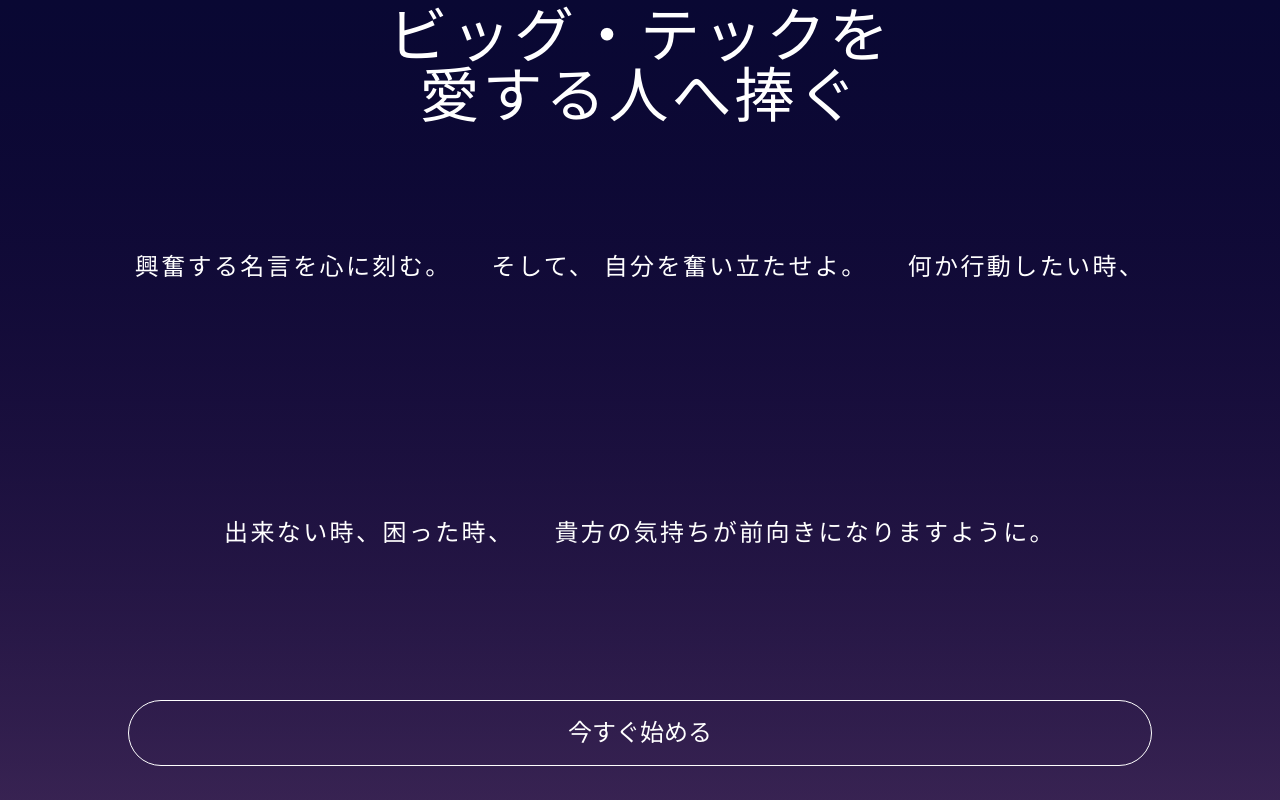
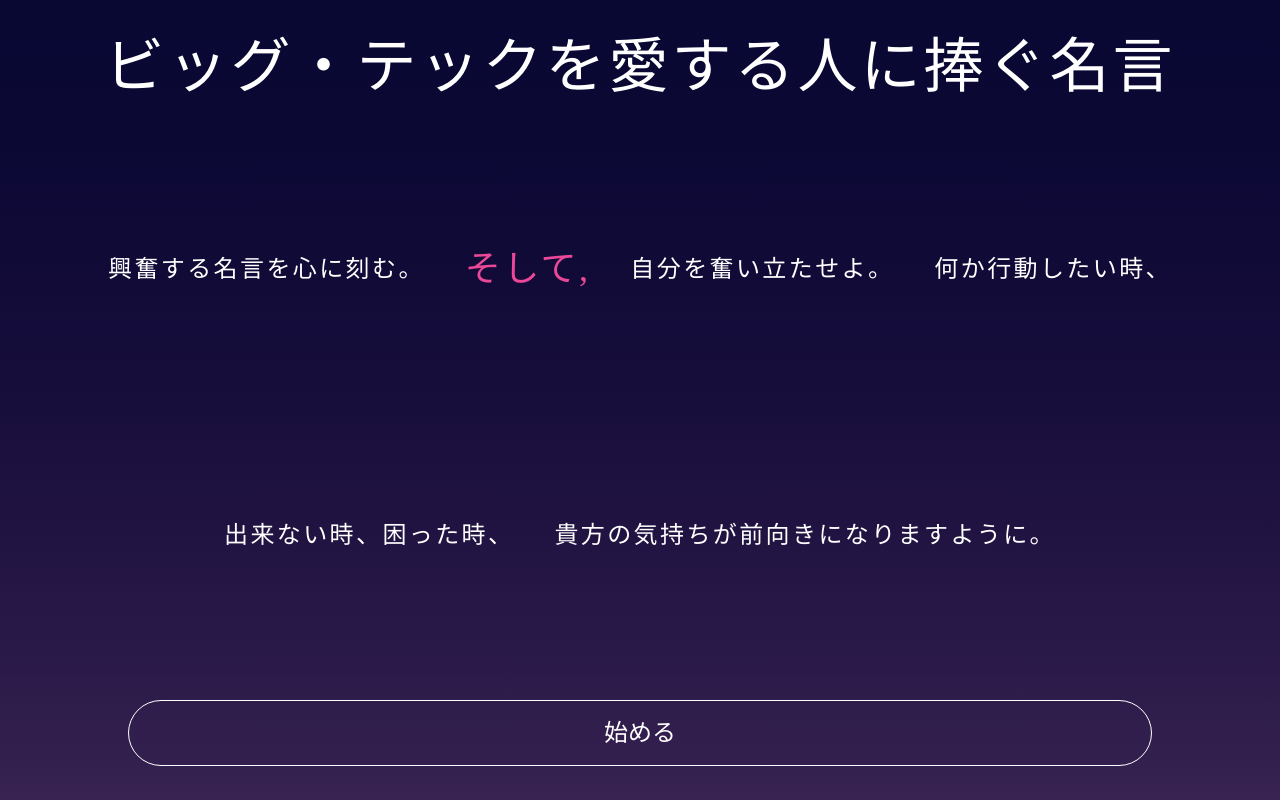
Before and after one commit to YuukiKawabata/gafam-app, a Next.js app: page / in a window 1280 px wide. Built offline with nearby package versions, Linux system fonts and the light colour scheme.

Commit message:
仕様変更

```diff
--- /dev/null
+++ b/components/Button.js
@@ -0,0 +1,7 @@
+export function Button(props) {
+  return (
+    <div className="h-1/6 flex justify-center items-center">
+      <button className="button block sm:text-2xl">{props.text}</button>
+    </div>
+  );
+}
--- /dev/null
+++ b/components/Inside.js
@@ -0,0 +1,12 @@
+export function Inside() {
+  return (
+    <div className="h-4/6 text-center leading-10 text-lg tracking-widest flex flex-wrap justify-center items-center sm:text-2xl">
+      <p className="p-5">興奮する名言を心に刻む。</p>
+      <p className="p-5 text-4xl text-pink-500">そして,</p>
+      <p className="p-5">自分を奮い立たせよ。</p>
+      <p className="p-5">何か行動したい時、</p>
+      <p className="p-5">出来ない時、困った時、</p>
+      <p className="p-5">貴方の気持ちが前向きになりますように。</p>
+    </div>
+  );
+}
--- /dev/null
+++ b/components/Title.js
@@ -0,0 +1,8 @@
+export function Title(props) {
+  return (
+      <div className="h-1/6 text-4xl text-center tracking-wider flex justify-center items-center sm:text-6xl">
+        <h1 className="">{props.text}
+        </h1>
+      </div>
+  );
+}
--- a/pages/answer.js
+++ b/pages/answer.js
@@ -1,14 +1,41 @@
 import Link from "next/link";
-import { data } from "./components/data";
+import { Button } from "../components/Button";
 
 export default function answer() {
-  const lists = data.Lists;
-  let number = Math.floor(Math.random() * 4);
-  // console.log(lists[number].name);
-  // console.log(lists[number].value);
-  // console.log(number);
+
+  //名言のリスト
+  const lists =
+    [
+      {
+        name: "スティーブ・ジョブズ",
+        value:
+        "もし今日が人生最後の日だとしたら、今やろうとしていることは本当に自分のやりたいことだろうか？",
+      },
+      {
+        name: "スティーブ・ジョブズ",
+        value: "一つのことを、一生やり続けられると確信する日がくる",
+      },
+      {
+        name: "スティーブ・ジョブズ",
+        value: "重要なことに集中する唯一の方法は「ノー」と言うことだ",
+      },
+      {
+        name: "スティーブ・ジョブズ",
+        value:
+        "顧客はより幸せでよりよい人生を夢見ている。製品を売ろうとするのではなく、彼らの人生を豊かにするのだ",
+      },
+      {
+        name: "スティーブ・ジョブズ",
+        value: "ハングリーであれ。愚か者であれ。",
+      }
+  ];
+
+  //ランダムな数字を出して、数字を元に名言を出す
+  const number = Math.floor(Math.random() * 4);
+
   const name = lists[number].name;
-  const value = lists[number].value;
+  const content = lists[number].value;
+  //リロードするとエラーになる
 
   return (
     <div className="h-screen w-screen justify-center items-center">
@@ -16,18 +43,12 @@ export default function answer() {
         <h1>{name}</h1>
       </div>
       <div className="h-4/6 text-center leading-10 text-lg tracking-widest flex flex-wrap justify-center items-center sm:text-2xl">
-        <p className="">{value}</p>
+        <p className="">{content}</p>
       </div>
 
       <Link href="/">
-        <div className="h-1/6 flex justify-center items-center">
-          <button className="button block sm:text-2xl">最初に戻る</button>
-        </div>
+        <Button text="TOPに戻る"/>
       </Link>
     </div>
   );
 }
-
-export async function getStaticProps() {
-  return { props: { data } };
-}
--- a/pages/components/data.js
+++ /dev/null
@@ -1,47 +0,0 @@
-export const data = {
-  Lists: [
-    {
-      name: "スティーブ・ジョブズ",
-      value:
-        "もし今日が人生最後の日だとしたら、今やろうとしていることは本当に自分のやりたいことだろうか？",
-    },
-    {
-      name: "スティーブ・ジョブズ",
-      value: "一つのことを、一生やり続けられると確信する日がくる",
-    },
-    {
-      name: "スティーブ・ジョブズ",
-      value: "重要なことに集中する唯一の方法は「ノー」と言うことだ",
-    },
-    {
-      name: "スティーブ・ジョブズ",
-      values:
-        "顧客はより幸せでよりよい人生を夢見ている。製品を売ろうとするのではなく、彼らの人生を豊かにするのだ。",
-    },
-    {
-      name: "スティーブ・ジョブズ",
-      values: "ハングリーであれ。愚か者であれ。"
-    },
-  ],
-};
-
-// {
-//     "name": "ティム・クック",
-//     "result":[
-//         "盲目の人にとっても、私達のデバイスが使いやすいものになるように働いている時、私は投資利益率のことなんて全く考えていない",
-//         "彼から受けた最も偉大な教訓は、人生の楽しみは、冒険の中にあるということ",
-//         "ジョブズのようであれという目標を、私は決して持っていない。なぜなら、私は私でしかあり得ないから",
-//         "もし「アップルのCEOがゲイだ」と耳にすることで、自分が何者であるかともがき苦しんでいる誰かを助けることができるのなら。そして、孤独を感じている人の心を和ら、自分たちの平等を主張する人々を勇気づけることができるのなら、私のプライバシーを捧げる価値は十分にある",
-//         "あなたという人間は、あなたが作り上げたもので決まる"]
-// },
-// {
-//     "name":"グーグル共同創業者ラリー・ペイジ",
-//     "result":[
-//         "「そんなバカなことはできない」と誰もが思うことならば、競争相手はいないも同然だ",
-//         "アイデアに価値はない。それを実行できてはじめて価値になる",
-//         "大胆な挑戦の末での失敗ならば、問題ではない",
-//         "イノベーションは小さなグループから起こる",
-//         ""
-//     ]
-
-// }
--- a/pages/index.js
+++ b/pages/index.js
@@ -1,5 +1,8 @@
 import Head from "next/head";
 import Link from "next/link";
+import { Button } from "../components/Button";
+import { Inside } from "../components/Inside";
+import { Title } from "../components/title";
 
 export default function Home() {
   return (
@@ -9,26 +12,13 @@ export default function Home() {
         <meta name="description" content="Generated by create next app" />
         <link rel="icon" href="/favicon.ico" />
       </Head>
-      <div className="h-1/6 text-4xl text-center tracking-wider flex justify-center items-center sm:text-6xl">
-        <h1 className="">
-          ビッグ・テックを
-          <br />
-          愛する人へ捧ぐ
-        </h1>
-      </div>
 
-      <div className="h-4/6 text-center leading-10 text-lg tracking-widest flex flex-wrap justify-center items-center sm:text-2xl">
-        <p className="p-5">興奮する名言を心に刻む。</p>
-        <p className="p-5">そして、 自分を奮い立たせよ。</p>
-        <p className="p-5">何か行動したい時、</p>
-        <p className="p-5">出来ない時、困った時、</p>
-        <p className="p-5">貴方の気持ちが前向きになりますように。</p>
-      </div>
+      <Title text="ビッグ・テックを愛する人に捧ぐ名言"/>
+
+      <Inside />
 
       <Link href="/selection">
-        <div className="h-1/6 flex justify-center items-center">
-          <button className="button block sm:text-2xl">今すぐ始める</button>
-        </div>
+        <Button text="始める"/>
       </Link>
     </div>
   );
--- a/pages/selection.js
+++ b/pages/selection.js
@@ -1,11 +1,11 @@
 import Link from "next/link";
+import { Button } from "../components/Button";
+import { Title } from "../components/title";
 
 export default function selection() {
   return (
     <div className="h-screen w-screen justify-center items-center">
-      <h1 className="h-1/6 text-4xl text-center tracking-wider flex justify-center items-center sm:text-6xl">
-        今の気持ちは？
-      </h1>
+<Title text="今の気持ちは？" />
 
       <div className="h-4/6 text-center leading-10 text-lg tracking-widest flex flex-wrap justify-center items-center sm:text-2xl">
         <Link href="/answer">
@@ -29,9 +29,7 @@ export default function selection() {
       </div>
 
       <Link href="/">
-        <div className="h-1/6 flex justify-center items-center">
-          <button className="button block sm:text-2xl">戻る</button>
-        </div>
+        <Button text="戻る"/>
       </Link>
     </div>
   );
```
